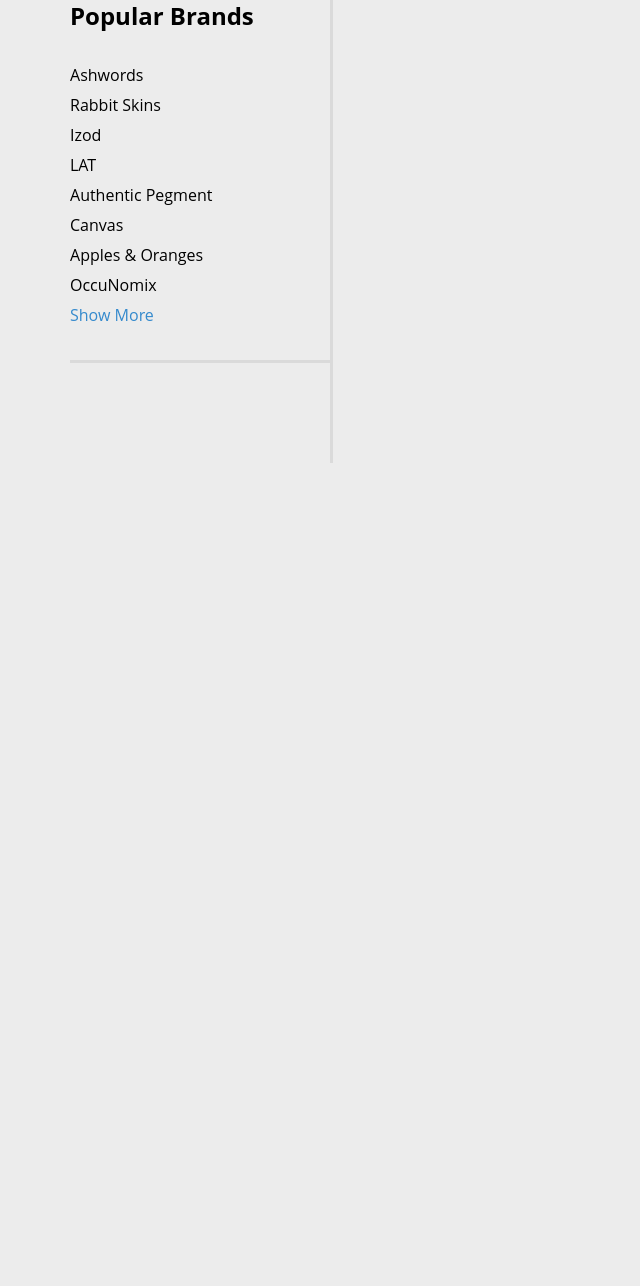
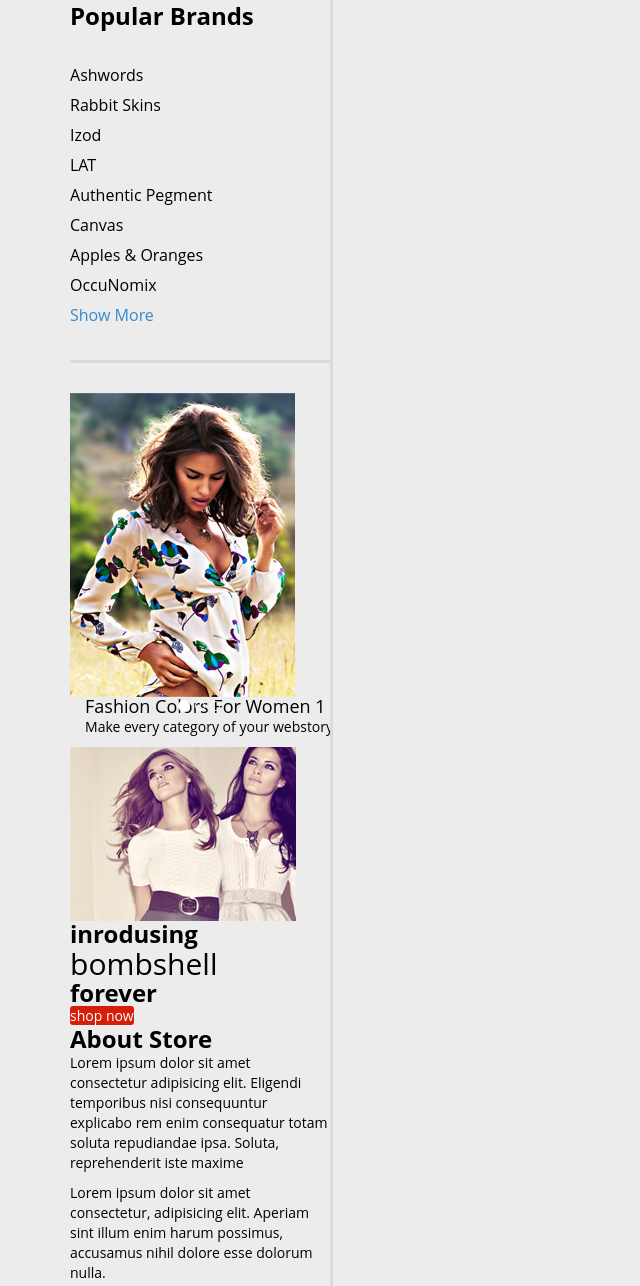
Before and after one commit to AndyMarg/styletour, a website: page public/index.html in a window 1280 px wide. Shown: the part 1265-2551 px from the top of the page, without its empty margins (0-640 px from the left). Before the commit the page ends 1728 px from the top, so only its background shows below. Drawn offline with Linux system fonts and the light colour scheme.

Commit message:
Sidebar exhanced (Lesson 13 finished)

```diff
--- a/public/index.html
+++ b/public/index.html
@@ -195,6 +195,7 @@
                         <h3>CONTENT</h3>
                     </div> <!-- ./content -->
                 </div>
+
                 <div class="col-md-3 col-md-pull-9">
                     <div class="sidebar">
                         <div class="row">
@@ -230,10 +231,75 @@
                                     </ul>
                                 </div> <!-- ./widget-->
                             </div>
-                        </div>
+                        </div> <!-- row -->
+
+                        <div class="row">
+                            <div class="col-xs-6 col-md-12">
+                                <div id="carousel-sidebar" class="carousel fade" data-ride="carousel">
+                                    <div class="carousel-inner" role="listbox">
+                                        <div class="item active">
+                                            <img src="img/slide-sidebar1.jpg" alt="">
+                                            <div class="container">
+                                                <div class="sidebar-carousel-caption">
+                                                    <div>
+                                                        <h4>Fashion Colors For Women 1</h4>
+                                                        <p>Make every category of your webstory look special by setting different color schemes.</p>
+                                                    </div>
+                                                </div>
+                                            </div>
+                                        </div>
+                                        <div class="item">
+                                                <img src="img/slide-sidebar2.jpg" alt="">
+                                                <div class="container">
+                                                    <div class="sidebar-carousel-caption">
+                                                        <div>
+                                                            <h4>Fashion Colors For Women 2</h4>
+                                                             <p>Make every category of your webstory look special by setting different color schemes.</p>
+                                                            </div>
+                                                         </div>
+                                                </div>
+                                            </div>
+                                            <div class="item">
+                                                    <img src="img/slide-sidebar1.jpg" alt="">
+                                                    <div class="container">
+                                                        <div class="sidebar-carousel-caption">
+                                                            <div>
+                                                                <h4>Fashion Colors For Women 3</h4>
+                                                                <p>Make every category of your webstory look special by setting different color schemes.</p>
+                                                            </div>
+                                                        </div>
+                                                    </div>
+                                                </div>
+                                    </div>
+                                    <ol class="carousel-indicators">
+                                        <li data-target="#carousel-sidebar" data-slide-to="0" class="active"></li>
+                                        <li data-target="#carousel-sidebar" data-slide-to="1"></li>
+                                        <li data-target="#carousel-sidebar" data-slide-to="2"></li>
+                                    </ol>
+                                </div> <!-- #carousel-sidebar -->
+                            </div>
+                            <div class="col-xs-6 col-md-12">
+                                <div class="banner">
+                                    <img src="img/banner.jpg" alt="">
+                                    <h3>inrodusing</h3>
+                                    <h2>bombshell</h2>
+                                    <h3>forever</h3>
+                                    <a href="#"" class="btn-red">shop now</a>
+                                </div>
+                            </div>
+                        </div> <!-- row -->
+
+                        <div class="about">
+                            <h3>About Store</h3>
+                            <p>Lorem ipsum dolor sit amet consectetur adipisicing elit. Eligendi temporibus nisi consequuntur explicabo rem enim consequatur totam soluta
+                                repudiandae ipsa. Soluta, reprehenderit iste maxime</p>
+                            <p><span>Lorem ipsum dolor sit amet consectetur, adipisicing elit. Aperiam sint illum enim harum possimus, accusamus nihil dolore esse dolorum nulla.</span></p>
                     </div> <!-- ./sidebar-->
                 </div>
+
             </div>
+
+
         </div>
     </section>
 
--- /dev/null
+++ b/src/scss/carousel-sidebar.scss
@@ -0,0 +1,32 @@
+@import "partials/mixins";
+@import "partials/params";
+
+#main-content {
+
+    & .sidebar {
+        position: relative;
+
+        & .fade  {
+            opacity: 1;
+
+            & .item {
+                display: block;
+                position: absolute;
+                transition: opacity .5s;
+                top: 0;
+                left: 0;
+                width: 100%;;
+                opacity: 0;
+                z-index: 2;
+
+                &.active {
+                    position: relative;
+                    opacity: 1;
+                    z-index: 1;
+                }
+            }
+        }
+
+    }
+
+}
--- a/src/scss/sidebar.scss
+++ b/src/scss/sidebar.scss
@@ -29,6 +29,10 @@
             }
         } //./widget
 
+        .btn-red {
+            @include  default-button-colorize;
+        }
+
         @media only screen and (max-width: 992px) {
             padding-bottom: 0;
             padding-top: 0;
```
Also changed, not shown: public/css/bundle.min.css.
